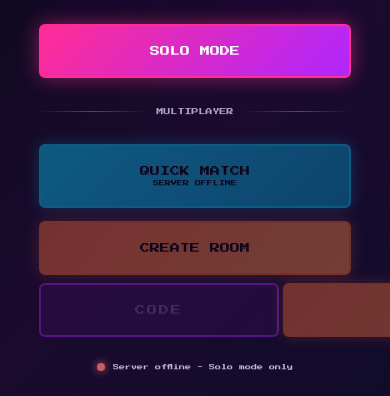
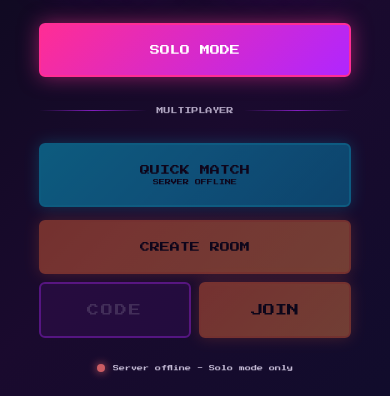
Before and after one commit to rhettpicken/LOCUS-POKER, a website: page index.html in a window 390 px wide. Shown: the part 259-655 px from the top of the page. Drawn offline with Linux system fonts and the light colour scheme.

Commit message:
Fix CODE/JOIN boxes to be equal size on mobile

```diff
--- a/css/style.css
+++ b/css/style.css
@@ -604,14 +604,16 @@ body {
 
 .join-room-row {
   display: flex;
-  gap: 1vw;
+  gap: 2vw;
+  width: 100%;
 }
 
 .room-code-input {
   flex: 1;
+  min-width: 0;
   font-family: 'Press Start 2P', cursive;
-  font-size: clamp(10px, 2.5vw, 14px);
-  padding: clamp(10px, 2vh, 14px);
+  font-size: clamp(12px, 3vw, 16px);
+  padding: clamp(14px, 3vh, 20px) clamp(10px, 2vw, 16px);
   background: rgba(176, 38, 255, 0.2);
   border: 2px solid var(--neon-purple);
   border-radius: 6px;
@@ -641,9 +643,10 @@ body {
 }
 
 .btn-join {
-  flex-shrink: 0;
-  padding-left: clamp(16px, 3vw, 24px);
-  padding-right: clamp(16px, 3vw, 24px);
+  flex: 1;
+  min-width: 0;
+  padding: clamp(14px, 3vh, 20px) clamp(10px, 2vw, 16px);
+  font-size: clamp(12px, 3vw, 16px);
 }
 
 /* Server Status */
--- a/index.html
+++ b/index.html
@@ -5,7 +5,7 @@
   <meta name="viewport" content="width=device-width, initial-scale=1.0">
   <title>Locus Poker</title>
   <link href="https://fonts.googleapis.com/css2?family=Press+Start+2P&display=swap" rel="stylesheet">
-  <link rel="stylesheet" href="css/style.css?v=3">
+  <link rel="stylesheet" href="css/style.css?v=4">
 </head>
 <body>
   <div id="app">
```
